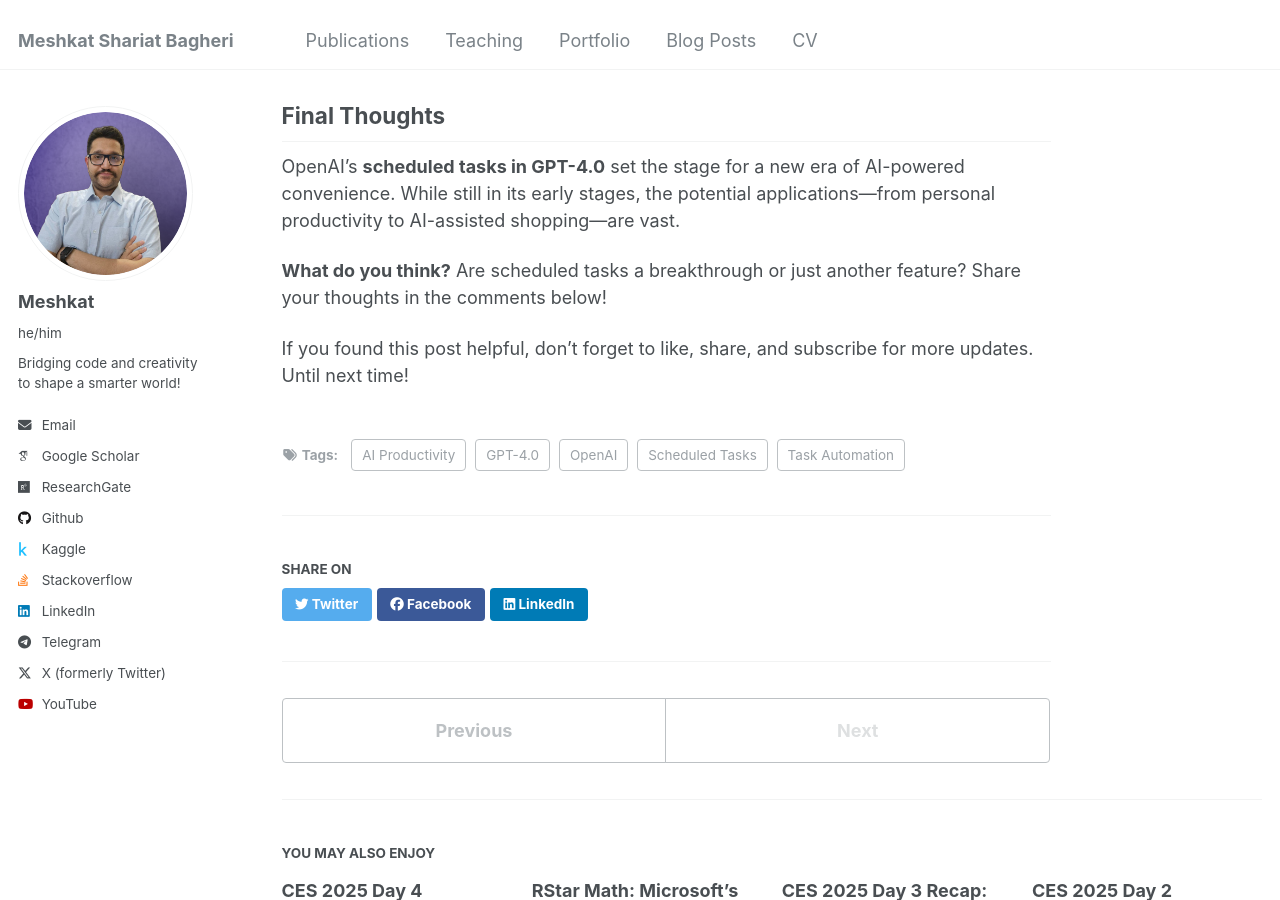
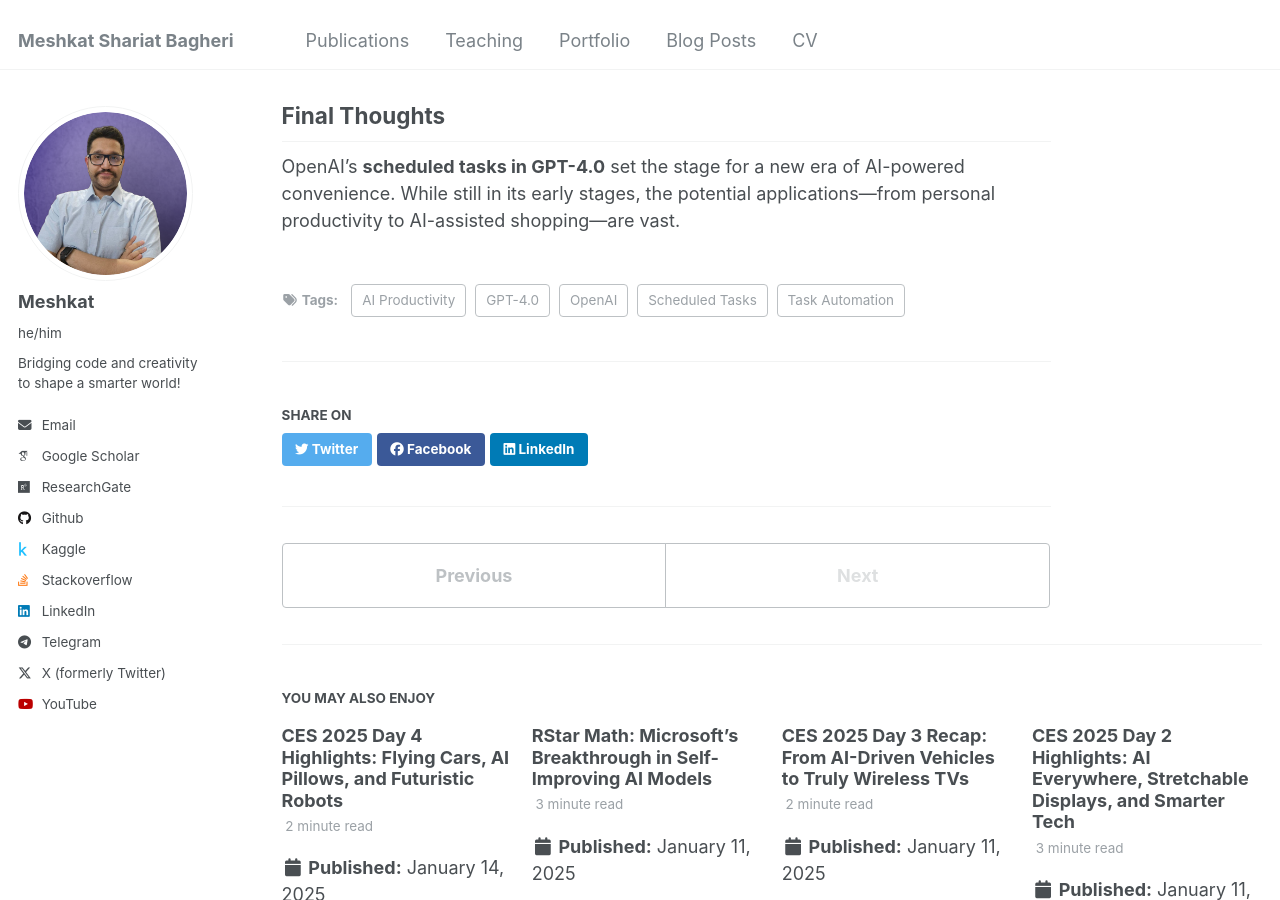
Before and after one commit to MeshkatShB/meshkatshb.github.io, a Jekyll site: the page built from _posts/2025-01-15-gpt-4-scheduled-tasks.md, in a window 1280 px wide and 900 px high, scrolled down 2053 px. Built offline with Jekyll 4.4.1, drawn with Linux system fonts in a browser that asks for light colours; some web fonts are replaced.

```diff
--- a/_posts/2025-01-15-gpt-4-scheduled-tasks.md
+++ b/_posts/2025-01-15-gpt-4-scheduled-tasks.md
@@ -67,7 +67,3 @@
 ## Final Thoughts
 
 OpenAI’s **scheduled tasks in GPT-4.0** set the stage for a new era of AI-powered convenience. While still in its early stages, the potential applications—from personal productivity to AI-assisted shopping—are vast.
-
-**What do you think?** Are scheduled tasks a breakthrough or just another feature? Share your thoughts in the comments below!
-
-If you found this post helpful, don’t forget to like, share, and subscribe for more updates. Until next time!
```
